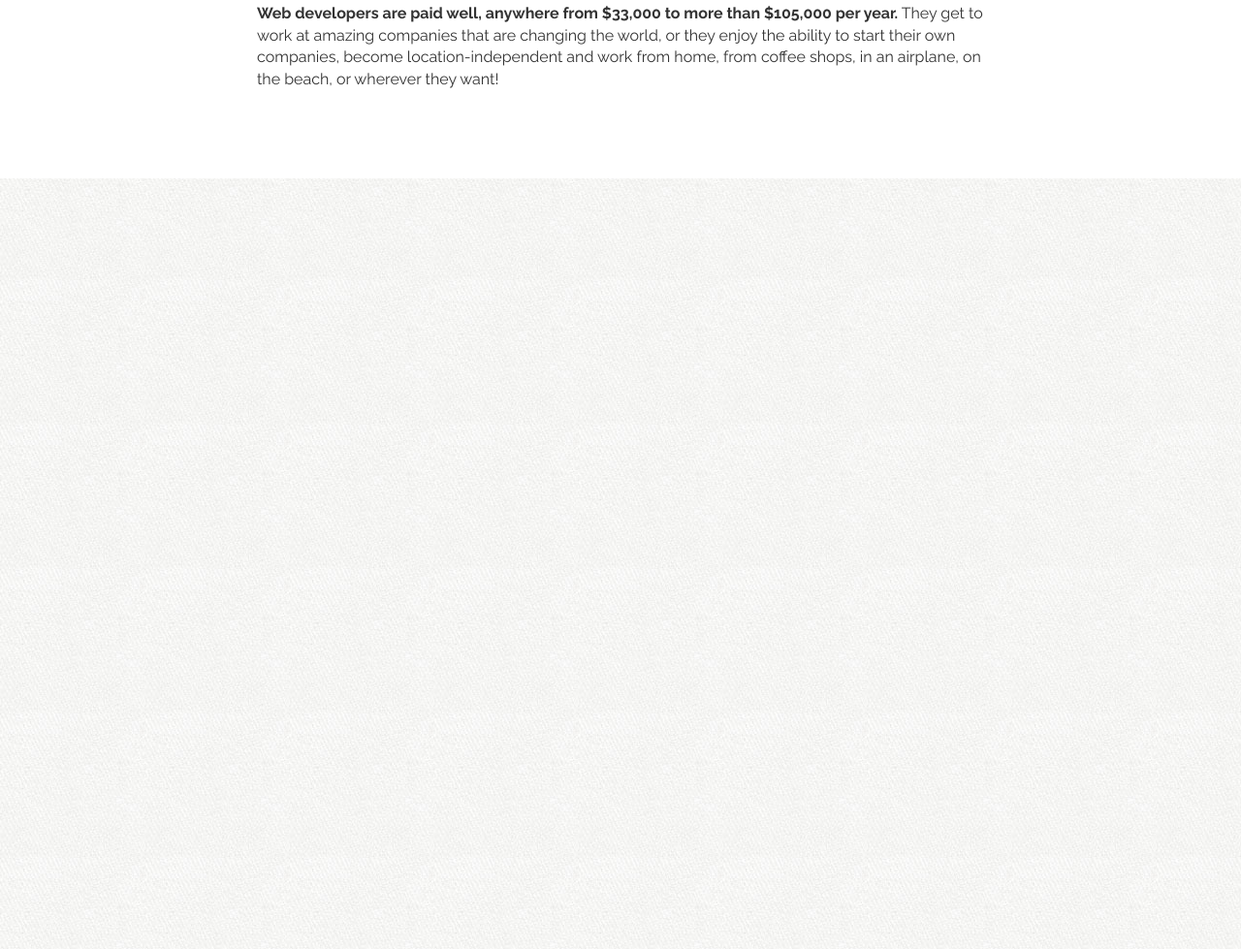
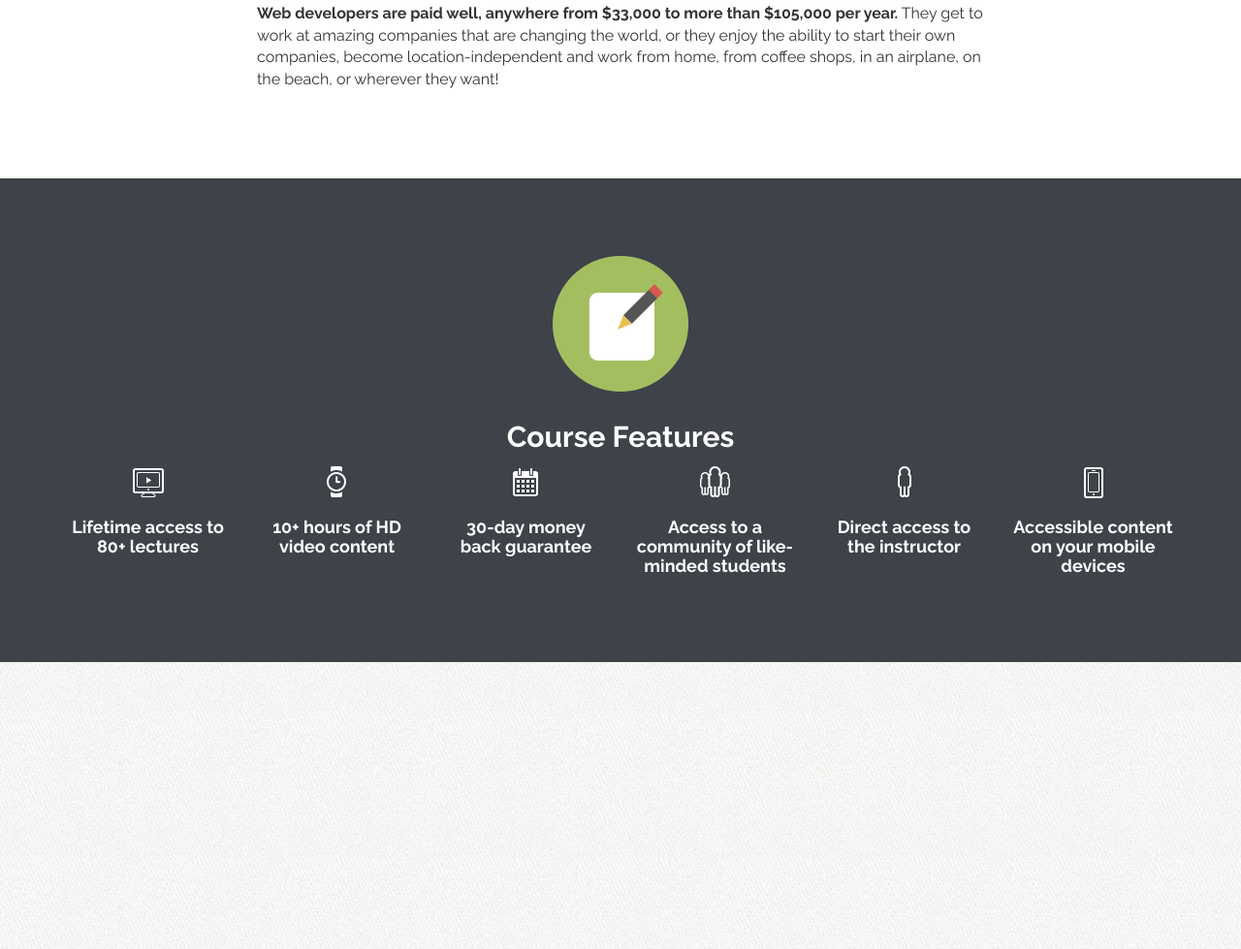
Before and after one commit to kirandash/iTeach-html, a plain HTML site: page index.html in a window 1280 px wide. Shown: the part 2372-3351 px from the top of the page at 97% size. Drawn offline with nearby package versions, Linux system fonts and the light colour scheme.

Commit message:
25. Code the Course Features Section Using CSS Sprites

```diff
--- a/assets/css/custom.css
+++ b/assets/css/custom.css
@@ -159,3 +159,25 @@ section h2 {
 #who-benefits {
 	background: white;
 }
+
+#course-features {
+	background: #3e4249;
+	color: white;
+	text-align: center;
+}
+
+/* === CUSTOM ICON SPRITES === */
+
+i.ci {
+	display: inline-block;
+	height: 40px;
+	width: 40px;
+	background: url('../img/icon-sprite.png') no-repeat;
+}
+
+.ci.ci-computer			{ background-position: 0 0; }
+.ci.ci-watch			{ background-position: -40px 0; }
+.ci.ci-calendar			{ background-position: -80px 0; }
+.ci.ci-community		{ background-position: -120px 0; }
+.ci.ci-instructor		{ background-position: -160px 0; }
+.ci.ci-device			{ background-position: -200px 0; }
--- a/index.html
+++ b/index.html
@@ -187,9 +187,50 @@
 
         <!-- COURSE FEATURES
         ========================================================= -->
-        <section>
+        <section id="course-features">
+            <div class="container">
 
-        </section>
+                <div class="section-header">
+                    <img src="assets/img/icon-pad.png" alt="An icon of a rocket">
+                    <h2>Course Features</h2>
+                </div><!-- section-header -->
+
+                <div class="row">
+
+                    <div class="col-sm-2">
+                        <i class="ci ci-computer"></i>
+                        <h4>Lifetime access to 80+ lectures</h4>
+                    </div><!-- end col -->
+
+                    <div class="col-sm-2">
+                        <i class="ci ci-watch"></i>
+                        <h4>10+ hours of HD video content</h4>
+                    </div><!-- end col -->
+
+                    <div class="col-sm-2">
+                        <i class="ci ci-calendar"></i>
+                        <h4>30-day money back guarantee</h4>
+                    </div><!-- end col -->
+
+                    <div class="col-sm-2">
+                        <i class="ci ci-community"></i>
+                        <h4>Access to a community of like-minded students</h4>
+                    </div><!-- end col -->
+
+                    <div class="col-sm-2">
+                        <i class="ci ci-instructor"></i>
+                        <h4>Direct access to the instructor</h4>
+                    </div><!-- end col -->
+
+                    <div class="col-sm-2">
+                        <i class="ci ci-device"></i>
+                        <h4>Accessible content on your mobile devices</h4>
+                    </div><!-- end col -->
+
+                </div><!-- row -->
+
+            </div><!-- container -->
+        </section><!-- course-features -->
 
         <!-- PROJECT FEATURES
         ========================================================= -->
```
Also changed, not shown: assets/img/icon-sprite.png (added).
